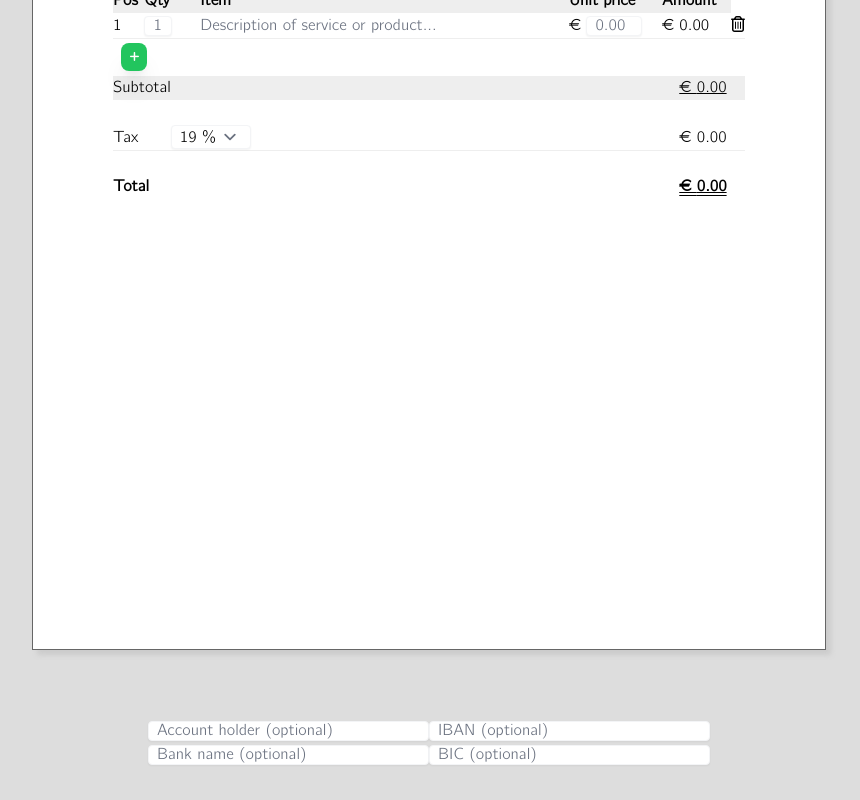
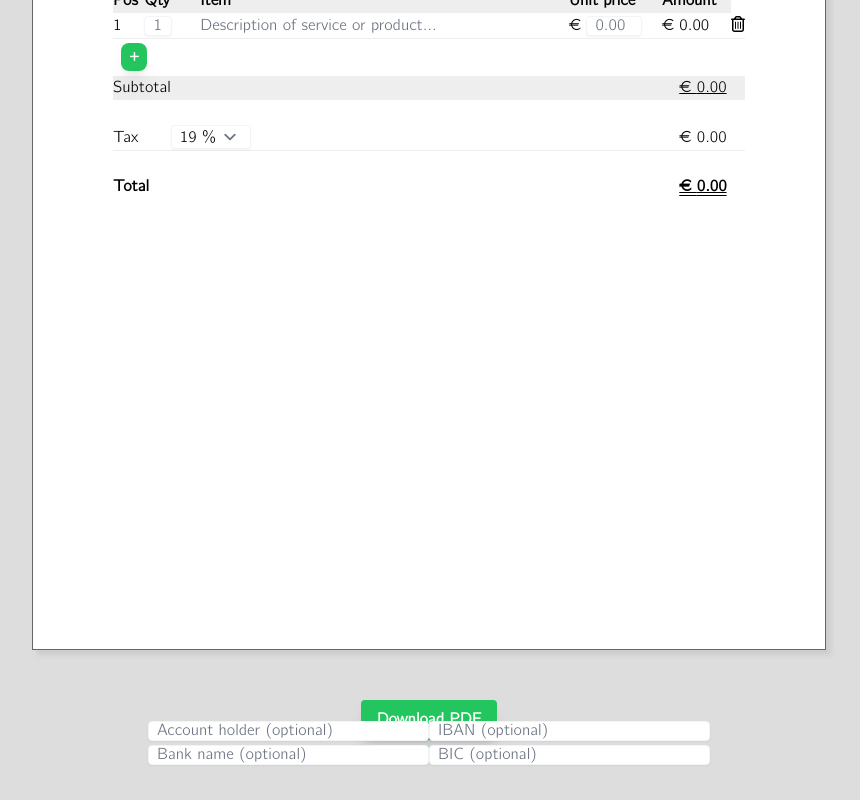
Before and after one commit to hkuennen/gener8invoice, a React (Create React App) app: page / in a window 1280 px wide. Shown: the part 481-1281 px from the top of the page, without its empty margins (211-1071 px from the left). Before the commit the page ends 1248 px from the top, so only its background shows below. Built offline with nearby package versions, Linux system fonts and the light colour scheme.

Commit message:
styling applied

```diff
--- a/src/App.css
+++ b/src/App.css
@@ -18,9 +18,10 @@
 }
 
 .button {
-  position: fixed;
-  bottom: 330px;
-  right: 80px;
+  display: flex;
+  justify-content: center;
+  margin-top: 30px;
+  margin-bottom: 40px;
 }
 
 table {
--- a/src/components/AccountDetails.css
+++ b/src/components/AccountDetails.css
@@ -1,6 +1,6 @@
 .account-details {
   display: flex;
-  justify-content: space-between;
+  justify-content: center;
   align-items: flex-start;
   position: absolute;
   top: 1200px;
```
